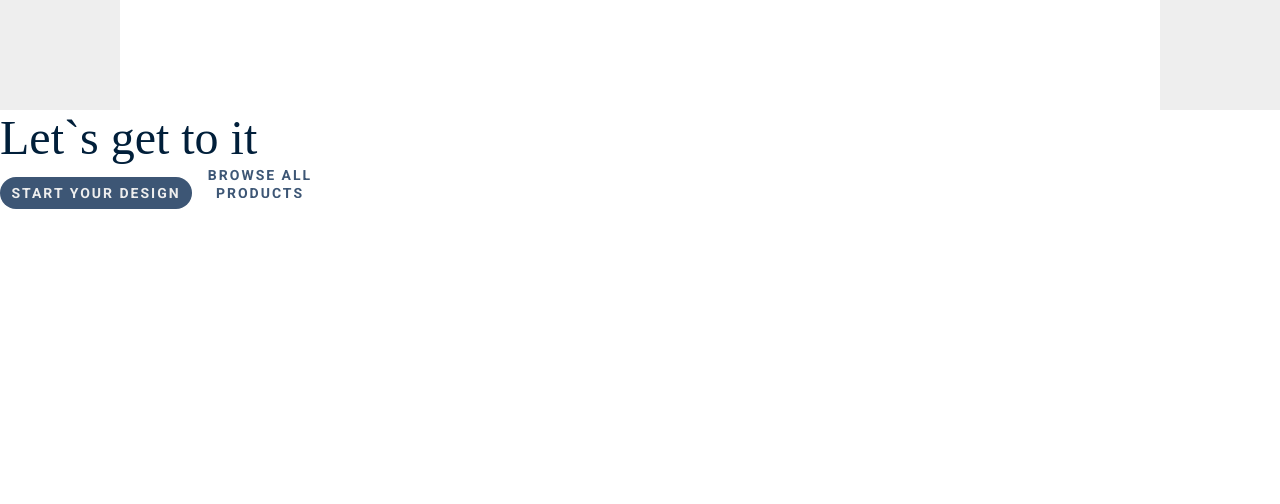
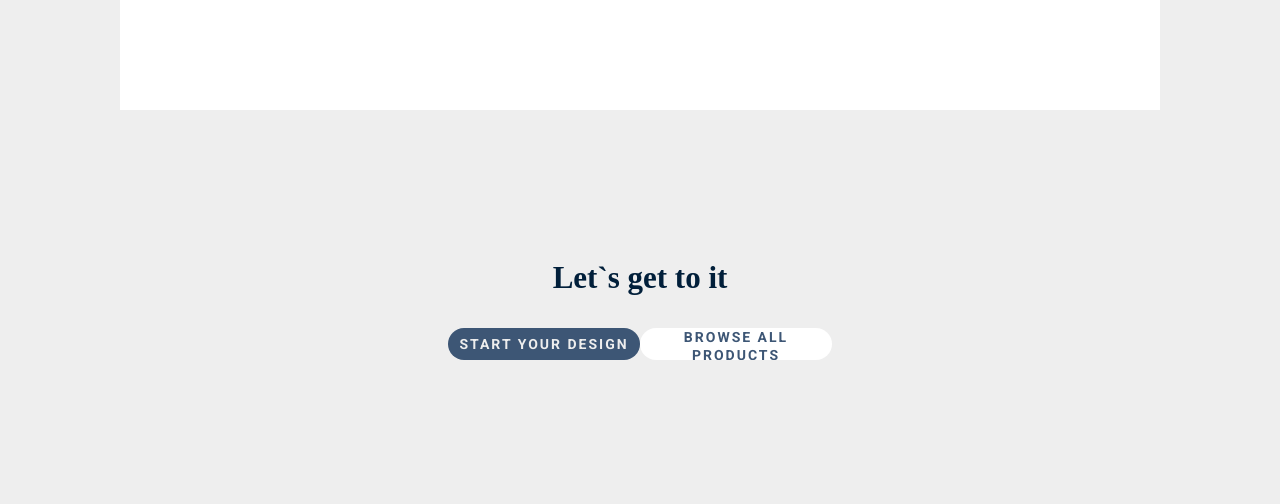
Before and after one commit to Pashafd/liner-ARCA, a plain HTML site: page index.html in a window 1280 px wide. Shown: the part 5090-5594 px from the top of the page. Drawn offline with Linux system fonts and the light colour scheme.

Commit message:
end with style for get-it section

```diff
--- a/index.html
+++ b/index.html
@@ -259,7 +259,7 @@
     </section>
     <section class="section-get-it">
       <h1 class="title-get-it">Let`s get to it</h1>
-      <div class="wrpaper-btn-get-it">
+      <div class="wrapper-btn-get-it">
         <button class="btn-primary">Start your design</button>
         <button class="btn-white">Browse all products</button>
       </div>
--- a/style/style.scss
+++ b/style/style.scss
@@ -521,9 +521,6 @@ h3 {
                 color: #a1a1a1;
                 padding-left: 1rem;
               }
-
-              button {
-              }
             }
           }
         }
@@ -531,3 +528,33 @@ h3 {
     }
   }
 }
+
+.section-get-it {
+  height: 50vh;
+  width: 100vw;
+  background-color: #eeeeee;
+  display: flex;
+  justify-content: center;
+  align-items: center;
+  flex-direction: column;
+
+  .title-get-it {
+    text-align: center;
+    font-weight: bold;
+    font-size: 31px;
+    line-height: 36px;
+    color: #011f3a;
+
+    padding-bottom: 2rem;
+  }
+
+  .wrapper-btn-get-it {
+    display: flex;
+    justify-content: space-between;
+    align-items: center;
+
+    .btn-white {
+      width: 12rem;
+    }
+  }
+}
```
Also changed, not shown: style/style.css, 1 other file.
